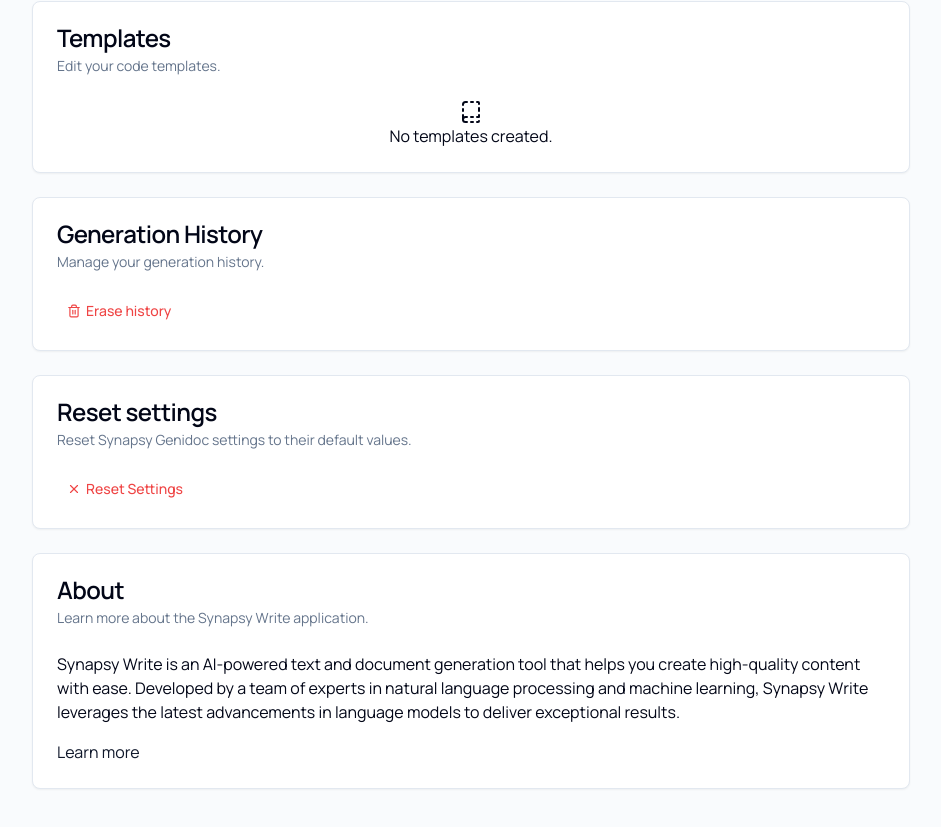
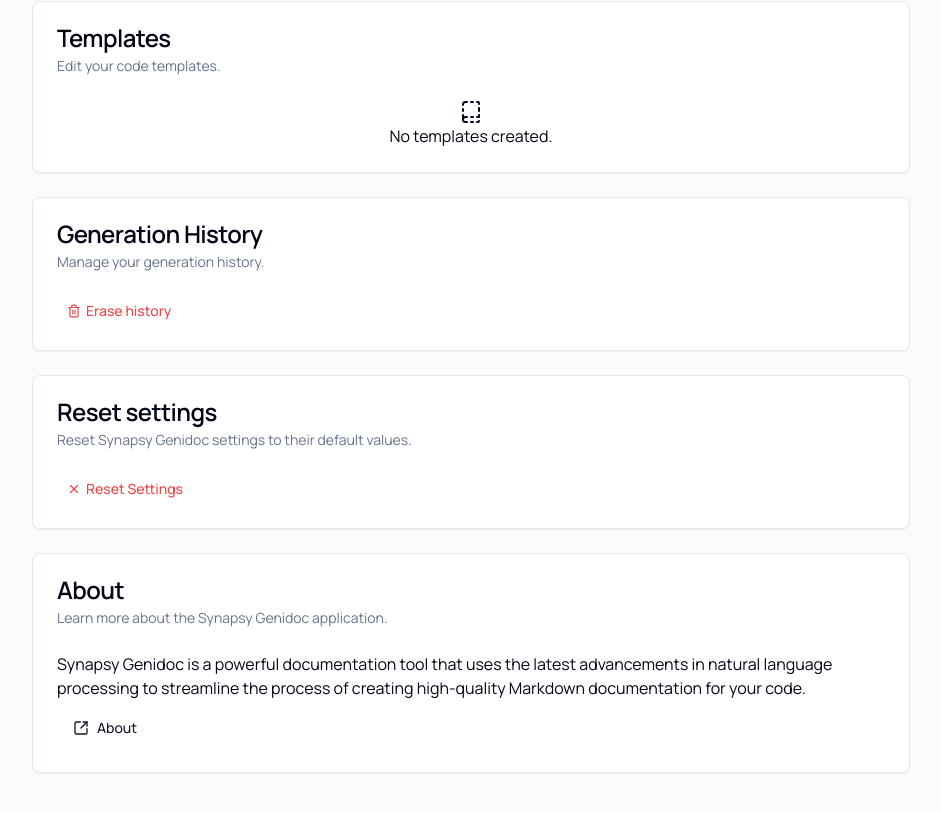
Before and after one commit to synapsy-ai/genidoc, a Next.js app: page /settings in a window 1280 px wide. Shown: the part 709-1536 px from the top of the page, without its empty margins (306-1247 px from the left). Built offline with nearby package versions, Linux system fonts and the light colour scheme.

Commit message:
Added About section

```diff
--- a/app/settings/page.tsx
+++ b/app/settings/page.tsx
@@ -1,5 +1,13 @@
 "use client";
-import { BookTemplate, Laptop, Moon, Sun, Trash2, X } from "lucide-react";
+import {
+  ArrowUpRightFromSquare,
+  BookTemplate,
+  Laptop,
+  Moon,
+  Sun,
+  Trash2,
+  X,
+} from "lucide-react";
 import Link from "next/link";
 import { Button } from "@/components/ui/button";
 import { useTheme } from "next-themes";
@@ -33,6 +41,16 @@
 } from "@/components/ui/alert-dialog";
 import { resetGenerations } from "@/lib/generation";
 import { resetSettings } from "@/lib/settings";
+import {
+  Dialog,
+  DialogClose,
+  DialogContent,
+  DialogFooter,
+  DialogHeader,
+  DialogTitle,
+  DialogTrigger,
+} from "@/components/ui/dialog";
+import { version } from "@/lib/version";
 export default function SettingsPage() {
   const { setTheme } = useTheme();
   let templates = loadTemplates();
@@ -254,23 +272,47 @@
             <CardHeader>
               <CardTitle>About</CardTitle>
               <CardDescription>
-                Learn more about the Synapsy Write application.
+                Learn more about the Synapsy Genidoc application.
               </CardDescription>
             </CardHeader>
             <CardContent>
-              <div className="grid gap-4">
-                <p>
-                  Synapsy Write is an AI-powered text and document generation
-                  tool that helps you create high-quality content with ease.
-                  Developed by a team of experts in natural language processing
-                  and machine learning, Synapsy Write leverages the latest
-                  advancements in language models to deliver exceptional
-                  results.
-                </p>
-                <Link href="#" className="text-primary" prefetch={false}>
-                  Learn more
-                </Link>
-              </div>
+              <p>
+                Synapsy Genidoc is a powerful documentation tool that uses the
+                latest advancements in natural language processing to streamline
+                the process of creating high-quality Markdown documentation for
+                your code.
+              </p>
+              <Dialog>
+                <DialogTrigger>
+                  <Button variant="link" className="space-x-2 mt-2">
+                    <ArrowUpRightFromSquare size={16} />
+                    <span>About</span>
+                  </Button>
+                </DialogTrigger>
+                <DialogContent>
+                  <DialogHeader>
+                    <DialogTitle>About Synapsy Genidoc</DialogTitle>
+                    <p>
+                      Version {version} <br />© {new Date().getFullYear()}{" "}
+                      Synapsy by Peyronnet
+                    </p>
+                    <p>
+                      NextJS - MIT License - © 2024 Vercel, Inc.
+                      <br />
+                      RadixUI - MIT License - © 2022 WorkOS
+                      <br />
+                      shadcn/ui - MIT License - © 2023 shadcn
+                      <br />
+                      Lucide - ISC License - © 2024 Lucide Contributors
+                    </p>
+                  </DialogHeader>
+                  <DialogFooter>
+                    <DialogClose>
+                      <Button variant="outline">Close</Button>
+                    </DialogClose>
+                  </DialogFooter>
+                </DialogContent>
+              </Dialog>
             </CardContent>
           </Card>
         </div>
```
